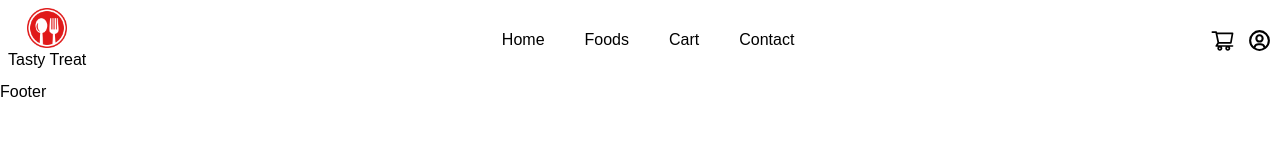
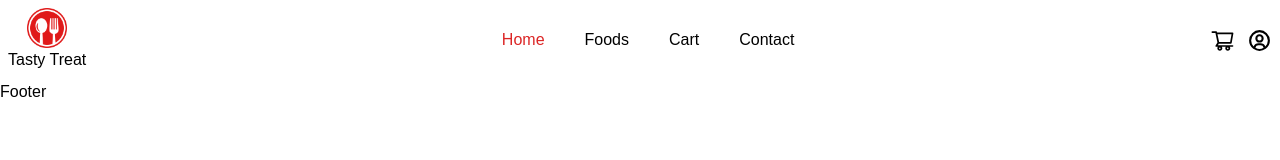
Before and after one commit to rasedul99/food-order, a React (Create React App) app: page /home in a window 1280 px wide. Shown: the top 160 px of the page. Built offline with nearby package versions, Linux system fonts and the light colour scheme; a web font is replaced by a local one.

Commit message:
active link work

```diff
--- a/src/components/Header/Header.js
+++ b/src/components/Header/Header.js
@@ -2,7 +2,7 @@ import React, { useState } from "react";
 import { AiOutlineShoppingCart } from "react-icons/ai";
 import { BiUserCircle } from "react-icons/bi";
 import { GiHamburgerMenu } from "react-icons/gi";
-import { Link } from "react-router-dom";
+import { Link, NavLink } from "react-router-dom";
 import logo from "../../assets/images/res-logo.png";
 
 const Header = () => {
@@ -19,10 +19,13 @@ const Header = () => {
       </div>
       <ul className="hidden  md:flex">
         {menuItems.map((item) => (
-          <li className="cursor-pointer">
-            <Link to={item} className="px-5 hover:text-red-600 h">
+          <li className="cursor-pointer px-5 hover:text-red-600 ">
+            <NavLink
+              to={item}
+              className={({ isActive }) => (isActive ? "text-red-600" : "")}
+            >
               {item}
-            </Link>{" "}
+            </NavLink>{" "}
           </li>
         ))}
       </ul>
```
